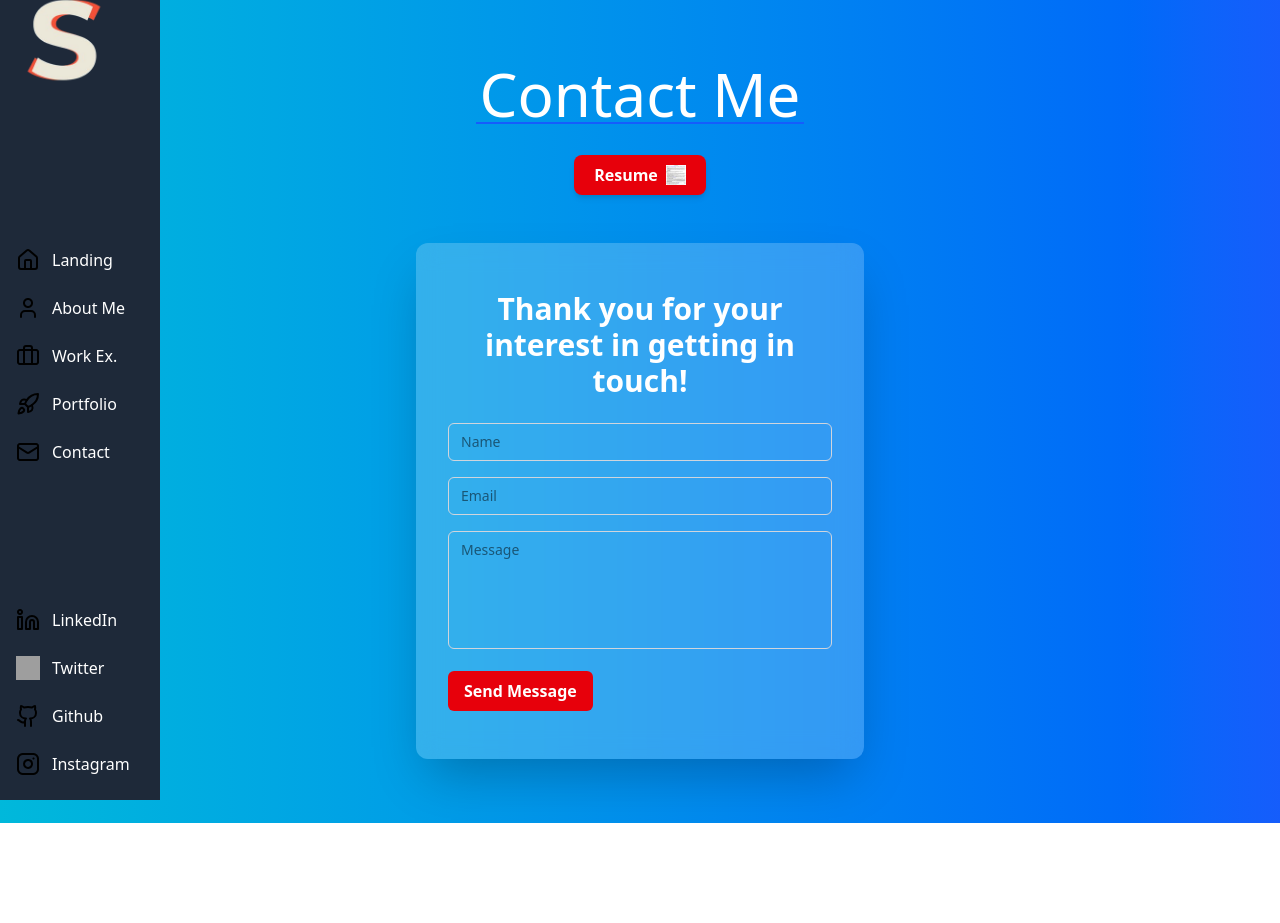
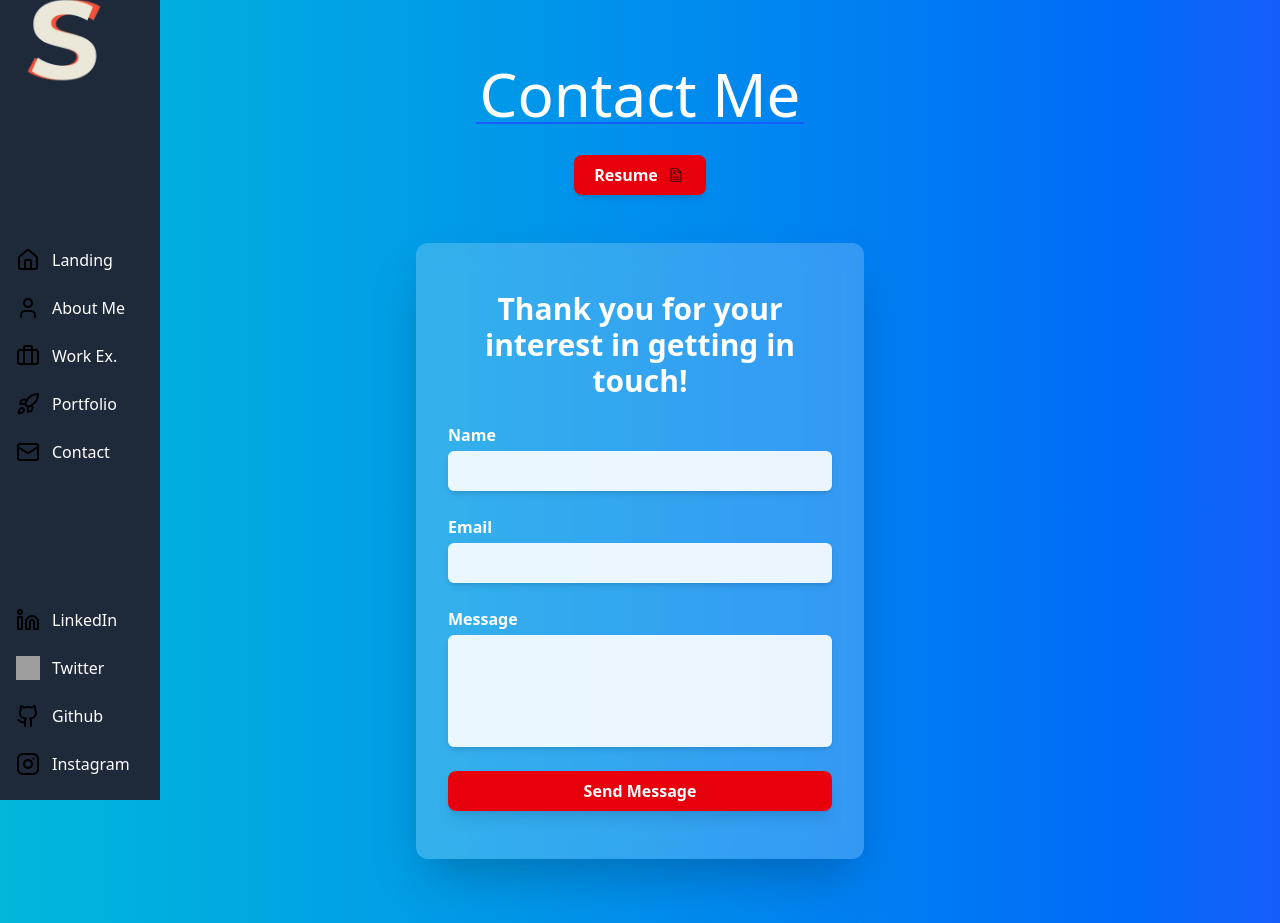
Before and after one commit to sakshamrai101/sak_portfolio, a Next.js app: page /contact in a window 1280 px wide. Before the commit the page ends 823 px from the top, so only its background shows below. Built offline with nearby package versions, Linux system fonts and the light colour scheme; grey boxes are pictures that could not be loaded; a web font is replaced by a local one.

Commit message:
Email Backend Fixed

```diff
--- a/src/app/api/contact/route.ts
+++ /dev/null
@@ -1,35 +0,0 @@
-// src/app/api/contact/route.ts
-import { Resend } from 'resend';
-import { NextResponse } from 'next/server';
-
-export const dynamic = 'force-dynamic';
-
-const resend = new Resend(process.env.RESEND_API_KEY);
-
-export async function POST(req: Request) {
-    const { name, email, message } = await req.json();
-
-    if (!name || !email || !message) {
-        return NextResponse.json({ error: 'Missing fields' }, { status: 400 });
-    }
-
-    try {
-        const data = await resend.emails.send({
-            from: process.env.RESEND_FROM_EMAIL!,
-            to: [process.env.RESEND_FROM_EMAIL!],
-            subject: 'New Contact Form Submission',
-            html: `
-        <h2>Contact Message</h2>
-        <p><strong>Name:</strong> ${name}</p>
-        <p><strong>Email:</strong> ${email}</p>
-        <p><strong>Message:</strong><br>${message}</p>
-      `,
-        });
-
-        console.log('Resend response:', data);
-        return NextResponse.json({ success: true });
-    } catch (err) {
-        console.error('Resend Error:', err);
-        return NextResponse.json({ error: 'Email failed to send' }, { status: 500 });
-    }
-}
--- a/src/app/components/ContactForm.tsx
+++ b/src/app/components/ContactForm.tsx
@@ -1,76 +1,60 @@
 "use client";
-import React, { useState } from "react";
+import React from "react";
 
-export default function ContactForm() {
-    const [name, setName] = useState("");
-    const [email, setEmail] = useState("");
-    const [message, setMessage] = useState("");
-    const [status, setStatus] = useState<"idle" | "sending" | "success" | "error">("idle");
-
-    const handleSubmit = async (e: React.FormEvent) => {
-        e.preventDefault();
-        setStatus("sending");
-
-        const res = await fetch("/api/contact", {
-            method: "POST",
-            headers: { "Content-Type": "application/json" },
-            body: JSON.stringify({ name, email, message }),
-        });
-
-        if (res.ok) {
-            setStatus("success");
-            setName("");
-            setEmail("");
-            setMessage("");
-        } else {
-            setStatus("error");
-        }
-    };
-
+const ContactForm: React.FC = () => {
     return (
         <form
-            onSubmit={handleSubmit}
-            className="mx-auto w-full max-w-sm sm:max-w-md md:max-w-lg space-y-4 text-white text-sm sm:text-base"
+            action="https://formspree.io/f/xkgroerd"
+            method="POST"
+            className="space-y-6"
         >
+            <div className="flex flex-col gap-1">
+                <label htmlFor="name" className="text-white font-semibold text-sm sm:text-base">
+                    Name
+                </label>
                 <input
                     type="text"
-                placeholder="Name"
-                value={name}
-                onChange={(e) => setName(e.target.value)}
-                className="w-full px-3 py-2 border border-gray-300 rounded-md focus:outline-none focus:ring-2 focus:ring-blue-400 text-black text-sm placeholder:text-xs sm:placeholder:text-sm"
+                    id="name"
+                    name="name"
+                    required
+                    className="w-full px-4 py-2 rounded-md bg-white/90 text-black shadow-md focus:outline-none focus:ring-2 focus:ring-blue-500"
                 />
+            </div>
+
+            <div className="flex flex-col gap-1">
+                <label htmlFor="email" className="text-white font-semibold text-sm sm:text-base">
+                    Email
+                </label>
                 <input
                     type="email"
-                placeholder="Email"
-                value={email}
-                onChange={(e) => setEmail(e.target.value)}
-                className="w-full px-3 py-2 border border-gray-300 rounded-md focus:outline-none focus:ring-2 focus:ring-blue-400 text-black text-sm placeholder:text-xs sm:placeholder:text-sm"
+                    id="email"
+                    name="email"
+                    required
+                    className="w-full px-4 py-2 rounded-md bg-white/90 text-black shadow-md focus:outline-none focus:ring-2 focus:ring-blue-500"
                 />
+            </div>
+
+            <div className="flex flex-col gap-1">
+                <label htmlFor="message" className="text-white font-semibold text-sm sm:text-base">
+                    Message
+                </label>
                 <textarea
-                placeholder="Message"
-                value={message}
-                onChange={(e) => setMessage(e.target.value)}
-                rows={5}
-                className="w-full px-3 py-2 border border-gray-300 rounded-md focus:outline-none focus:ring-2 focus:ring-blue-400 resize-none text-black text-sm placeholder:text-xs sm:placeholder:text-sm"
-            />
+                    id="message"
+                    name="message"
+                    rows={4}
+                    required
+                    className="w-full px-4 py-2 rounded-md bg-white/90 text-black shadow-md resize-none focus:outline-none focus:ring-2 focus:ring-blue-500"
+                ></textarea>
+            </div>
 
             <button
                 type="submit"
-                className="px-4 py-2 bg-red-600 text-white font-semibold rounded-md hover:bg-blue-500 transition text-sm sm:text-base"
+                className="w-full bg-red-600 text-white font-bold py-2 px-4 rounded-lg shadow-lg hover:bg-blue-600 transition duration-300"
             >
-                {status === "sending" ? "Sending..." : "Send Message"}
+                Send Message
             </button>
-
-            {status === "success" && (
-                <p className="text-green-300 text-xs sm:text-sm font-medium">
-                    ✅ Your message has been sent successfully!
-                </p>
-            )}
-            {status === "error" && (
-                <p className="text-red-400 text-xs sm:text-sm font-medium">
-                    ❌ Failed to send. Please try again later.
-                </p>
-            )}
         </form>
     );
-}
+};
+
+export default ContactForm;
--- a/src/app/contact/page.tsx
+++ b/src/app/contact/page.tsx
@@ -43,7 +43,7 @@ export default function Contact() {
                         className="px-5 py-2 bg-red-600 text-white font-semibold rounded-lg shadow-md hover:bg-blue-500 transition-all duration-300 flex items-center gap-2"
                     >
                         Resume
-                        <img src="assets/10_MOE_RES.png" alt="resume icon" className="w-5 h-5" />
+                        <img src="assets/resume.png" alt="resume icon" className="w-5 h-5" />
                     </a>
                 </motion.div>
 
```
Lines whose indentation alone changed are shown as unchanged.
